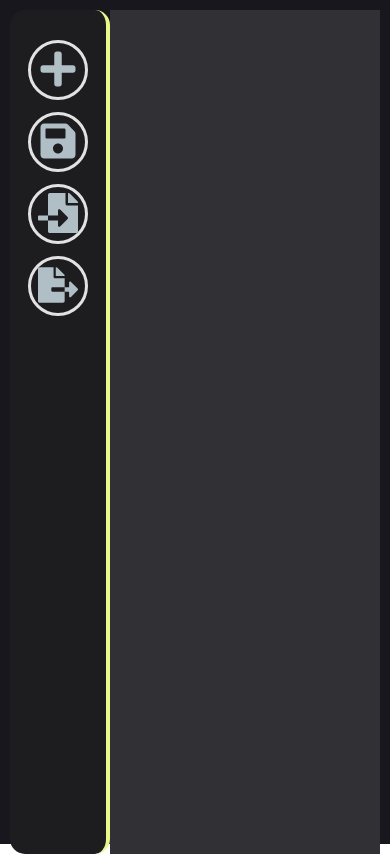
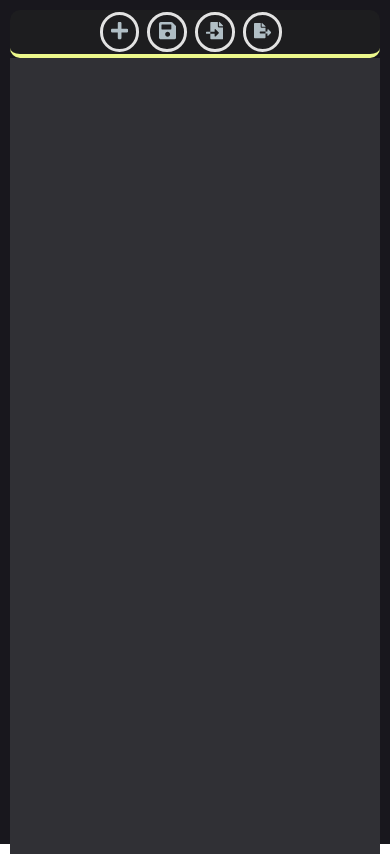
Before and after one commit to Subat-Ahsan/List_Order, a React (Vite) app: page / in a window 390 px wide. Built offline with nearby package versions, Linux system fonts and the light colour scheme.

Commit message:
Added responsive media queries for main page

```diff
--- a/src/App.jsx
+++ b/src/App.jsx
@@ -5,7 +5,7 @@ import './styles/List.css'
 import './styles/Navbar.css'
 import './styles/popup.css'
 import './styles/App.css'
-
+import './styles/mediaQueries.css'
 import ListContainer from './components/ListContainer'
 import NavBar from './components/NavBar'
 import AddItemMenu from './components/AddItemMenu'
--- a/src/components/ListItem.jsx
+++ b/src/components/ListItem.jsx
@@ -55,17 +55,17 @@ export default function ListItem({num, img, name, subname, cover, swapItemsCallb
 
         <div className='ListItemNum'>{num}.</div>
 
-        <div className='ListItemDoubleContainer' style = {{flexGrow:1}}>
+        <div className='ListItemDoubleContainer' style = {{flexGrow:1, flexShrink:1}}>
             <div className='ListItemName'>{name}</div>
             <div className='listItemSubName'>{subname}</div>
         </div>
 
-        <div className='ListItemDoubleContainer closer textContainer'>
+        <div className='ListItemDoubleContainer closer textContainer removable'>
             <div>Move:</div>
             <div>Swap:</div>
         </div>
 
-        <div className='ListItemDoubleContainer'>
+        <div className='ListItemDoubleContainer removable'>
             <input type="number" onKeyDown={handleMoveTo} onClick={stopChildPropigation}></input>
             <input type="number" onKeyDown={handleSwapTo} onClick={stopChildPropigation}></input>
         </div>
--- a/src/components/NavbarButton.jsx
+++ b/src/components/NavbarButton.jsx
@@ -9,7 +9,7 @@ export default function NavbarButton({name = "", func, tooltip="", icon: Icon})
       {...(tooltip && { 'data-tooltip-id': name + "-navbar-tooltip" })}
       {...(func && {"onClick": func})}
       >
-        {Icon && <Icon size={40} />}
+        {Icon && <Icon  />}
       </button>
       {tooltip && <Tooltip id={name+"-navbar-tooltip"} place = "right" content={tooltip} delayShow={1000} /> }
     </>
--- a/src/index.css
+++ b/src/index.css
@@ -9,6 +9,11 @@ body {
   color: white;
 }
 
+html{
+  font-size: 16px;
+}
+
+
 #root {
   background-color: rgb(24, 23, 29);
   height: 100%;
--- a/src/styles/App.css
+++ b/src/styles/App.css
@@ -1,3 +1,5 @@
+
+
 .AppContainer{
     height: 100vh;
     display: flex;
--- a/src/styles/List.css
+++ b/src/styles/List.css
@@ -23,11 +23,15 @@
     border-style: solid;
     border-width: 0px 2px 4px 0px;
     border-color: black;
-    width: 90%;
+    width: 96%;
+
 }
 
+.listItemDiv > * {
+    flex-shrink: 0;
+}
 .listGap{
-    height: 15px ;
+    height: 1rem ;
     min-height: 15px;
     width: 10%;
     font-size: 12px;
@@ -35,18 +39,18 @@
     margin-right: 5%;
     align-self: flex-end;
     position:relative;
-
 }
 
 .listGapMove{
     position: absolute;
-    top: -60%;
-    right: -15%;
-    width: 35px;
-    height: 35px;
+    top: -50%;
+    right: -40%;
+    width: 1.9rem;
+    aspect-ratio: 1 / 1;
     background-color: rgb(44, 42, 42);
     border-radius: 50%;
     border-style: none;
+    align-self: center;
 }
 
 .listGap svg{
@@ -61,31 +65,37 @@
 }
 
 .ListItemNum {
-    font-size: 2.8rem;
-    width: 120px;
+    font-size: clamp(2rem,1.86vw, 5rem);
+    text-align: right;
     height: 100%;
     text-justify: center;
     padding-left: 2px;
     padding-top: 15px;
+    margin-right: clamp(4px,0.5vw,15px);
+    border-width: 0px 2px 0px 0px;
+    border-style: solid;
+    border-color: rgb(63, 116, 214);
+    border-radius: 20%;
+
 }
 
 .ListItemName {
-    font-size: 50px;
+    font-size: clamp(1.9rem,1.9vw, 5rem);
     color: rgb(230, 230, 230);
+    text-justify: center;
 }
 
-
 .listItemSubName{
-    font-size: 20px;
+    font-size: clamp(1.4rem, 1.19vw,  2.5rem);
     margin: 0px 0px 5px 2px;
     height: 20px;
     color:  rgb(108, 181, 255);
 }
 
 .ListItemImageContainer {
-    width: 85px;
-    height: 85px;
-    margin: 0px 20px;
+    width: clamp(60px, 5.2vw, 300px);
+    height: clamp(60px, 5.2vw, 300px);;
+    margin: 0px clamp(0px, 20px, 20px);
     background: rgb(29, 29, 31);
 }
 
@@ -97,25 +107,28 @@
 .ListItemDoubleContainer {
     display: flex;
     flex-direction: column;
-    margin: 0px 10px
+    margin: 0px clamp(0.3rem, 0.5vw, 1rem);
+    height: 100%;
+    justify-content: space-around;
 }
 
 .ListItemDoubleContainer.closer{
     margin-right: -6px;
 }
 .ListItemDoubleContainer input{
-    width: 50px
+    width: clamp(30px, 2vw, 50px)
 }
 
 .textContainer div{
-    font-size: 20px;
+    font-size: clamp(1rem, 1.2vw, 2rem);
 }
 
 .listItemDiv svg{
-    width: 15px;
-    height: 15px;
+    width: clamp(0rem, 1.1rem, 1rem);
+    height: clamp(0.6rem, 1.1vw, 1rem);
 }
 
-.listItemDiv button{
-    margin: 2px;
+.ListItemDoubleContainer button{
+    padding: 1px;
+    border-radius: 20%;
 }
--- a/src/styles/Navbar.css
+++ b/src/styles/Navbar.css
@@ -1,12 +1,12 @@
 .NavBar{
-    width: 100px;
+    width: clamp(80px, 10vw, 120px);
     background-color: #1d1d1f;
     display: flex;
     flex-direction: column;
     align-items: center;
     padding: 30px 10px;
     gap: 12px;
-    overflow: scroll;
+    overflow: auto;
     border-color: #edf88c;
     border-width: 0px 4px 0px 0px;
     border-radius: 15px;
@@ -19,16 +19,17 @@
 
 .NavBarButton{
     border-radius: 50%;
-    width: 60px;
-    height: 60px;
+    width: 80%;
+    aspect-ratio: 1 / 1;
     border-style: solid;
     background-color: transparent;
     border-color: rgb(226, 226, 226);
     border-width: 3px;
-
 }
 
 .NavBarButton svg{
+    width: 80%;
+    height: 80%;
     color: #b0bec5;
 }
 
--- /dev/null
+++ b/src/styles/mediaQueries.css
@@ -0,0 +1,67 @@
+@media (orientation: portrait) {
+    .AppContainer{
+        height: 100vh;
+        display: flex;
+        flex-direction: column;
+        position: relative;
+    }
+
+    .NavBar{
+        height: clamp(30px, 9vh, 50px);
+        width: 100%;
+        background-color: #1d1d1f;
+        display: flex;
+        flex-direction: row;
+        align-items: center;
+        justify-content: center;
+        padding: 2px;
+        gap: 8px;
+        border-color: #edf88c;
+        border-width: 0px 0px 4px 0px;
+        border-radius: 10px;
+        border-style: solid;
+    }
+
+    .NavBarButton{
+        border-radius: 50%;
+        height: 100%;
+        width: auto;
+        aspect-ratio: 1 / 1;
+        border-style: solid;
+        background-color: transparent;
+        border-color: rgb(226, 226, 226);
+        border-width: 3px;
+    }
+    .ListItemDoubleContainer.removable{
+        display: none;
+    }
+}
+
+@media (max-width: 800px){
+    html {
+        font-size: 13px;
+    }
+}
+
+@media (max-width: 600px){
+
+    html{
+        font-size: 10px !important;
+    }
+
+    .ListItemNum {
+        font-size: clamp(2rem,1.2vw, 5rem);
+    }
+
+    .ListItemName {
+        font-size: 2rem;
+    }
+
+    .listItemSubName{
+        font-size: clamp(1.4rem, 1.19vw,  2.5rem);
+        margin: 0px 0px 5px 2px;
+        height: 20px;
+        color:  rgb(108, 181, 255);
+    }
+
+}
```
